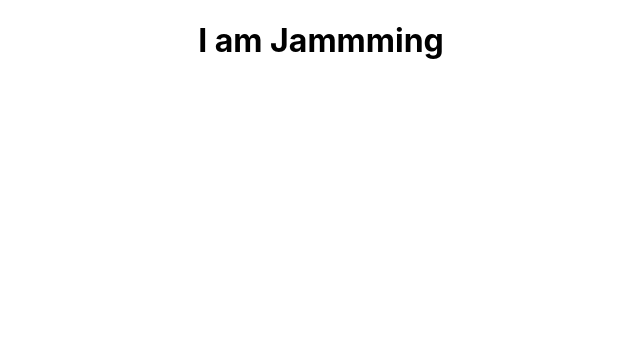
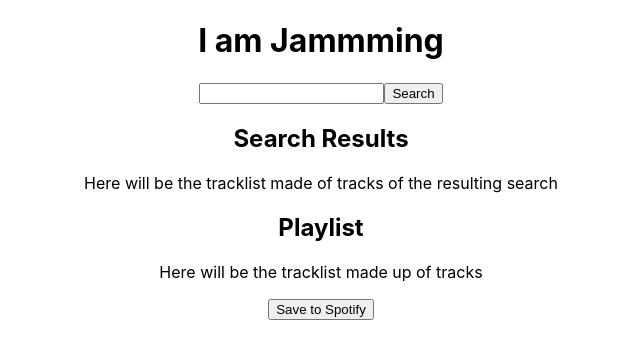
Before and after one commit to WhiteUnicorn95/jammming, a React (Create React App) app: page / in a window 1280 px wide. Shown: the top 358 px of the page, without its empty margins (319-959 px from the left). Built offline with nearby package versions, Linux system fonts and the light colour scheme.

Commit message:
create static components and put them together (outline)

```diff
--- a/src/App.js
+++ b/src/App.js
@@ -1,11 +1,15 @@
 import './App.css';
 import SearchBar from './components/SearchBar';
+import SearchResults from './components/SearchResults';
+import Playlist from './components/Playlist';
 
 function App() {
   return (
     <div className="App">
       <h1> I am Jammming</h1>
       <SearchBar />
+      <SearchResults />
+      <Playlist />
     </div>
   );
 }
--- a/src/components/Playlist.js
+++ b/src/components/Playlist.js
@@ -1,7 +1,11 @@
 import React from 'react';
 
 function Playlist() {
-
+    return <>
+        <h2>Playlist</h2>
+        <p>Here will be the tracklist made up of tracks</p>
+        <button>Save to Spotify</button>
+    </>;
 };
 
 export default Playlist;
--- a/src/components/SearchBar.js
+++ b/src/components/SearchBar.js
@@ -1,7 +1,10 @@
 import React from 'react';
 
 function SearchBar() {
+    return <>
     <input id='searchBar' type='text'></input>
+    <button id='searchButton'>Search</button>
+    </>;
 };
 
 export default SearchBar;
--- a/src/components/SearchResults.js
+++ b/src/components/SearchResults.js
@@ -1,7 +1,10 @@
 import React from 'react';
 
 function SearchResults() {
-
+    return <>
+        <h2>Search Results</h2>
+        <p>Here will be the tracklist made of tracks of the resulting search</p>
+    </>;
 };
 
 export default SearchResults;
```
